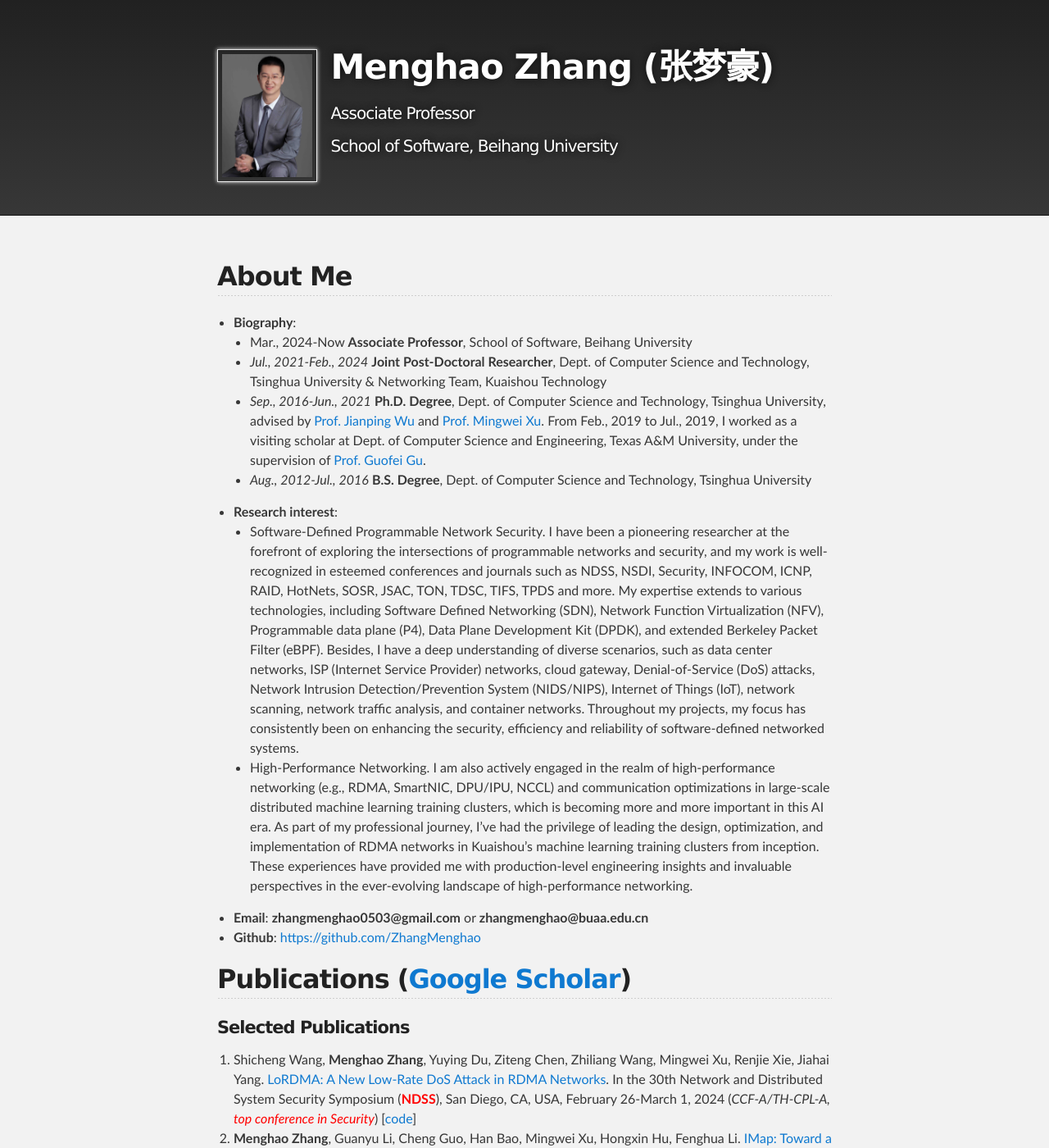
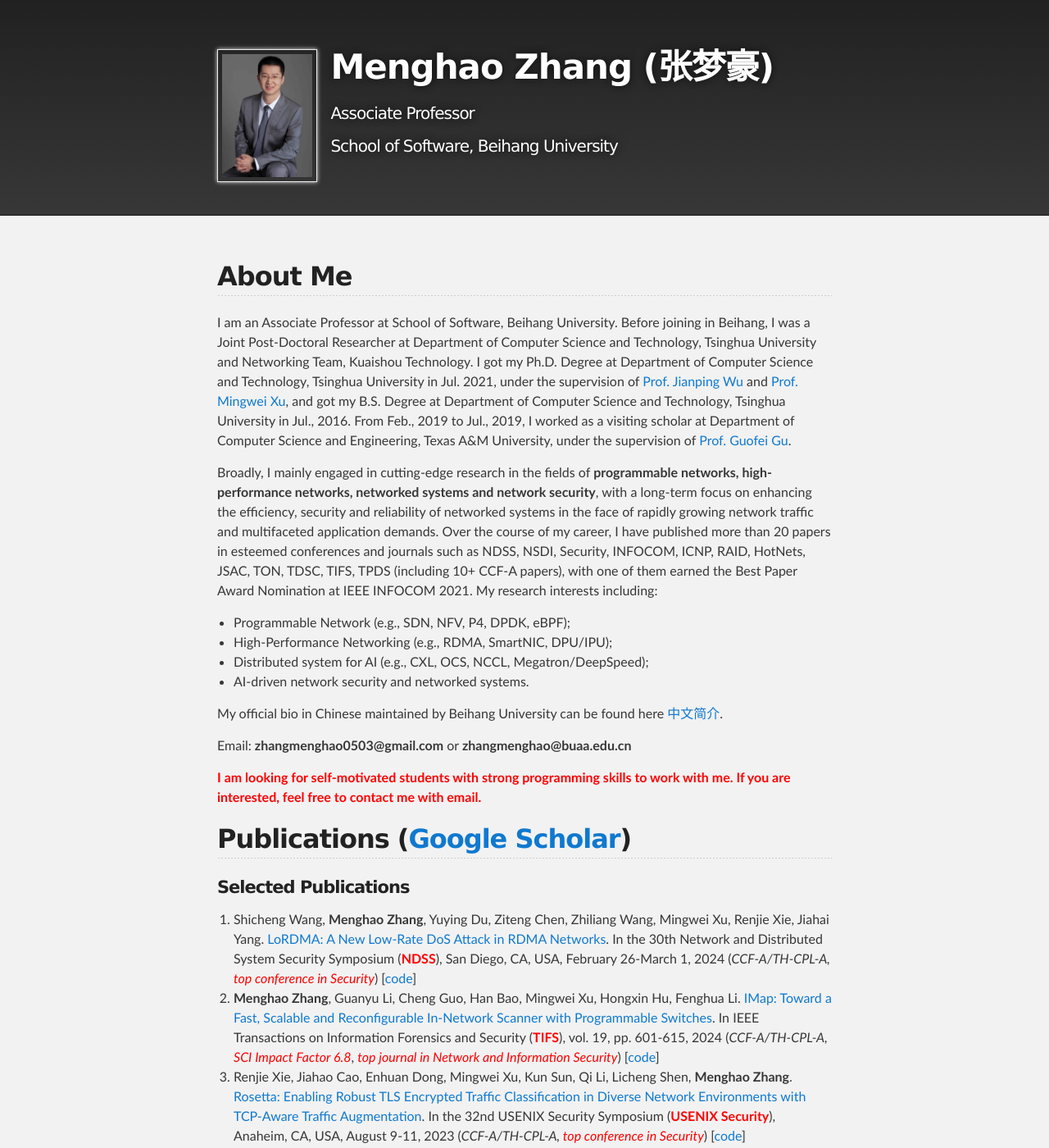
Before and after one commit to zhangmenghao/zhangmenghao.github.io, a Jekyll site: the page built from index.md, in a window 1280 px wide and 1400 px high. Shown: the whole window at 82% size. Built offline with Jekyll 4.4.1, drawn with Linux system fonts in a browser that asks for light colours.

Commit message:
Update organization

```diff
--- a/index.md
+++ b/index.md
@@ -8,18 +8,31 @@ category: Tech
 
 ## About Me
 
-* **Biography**:
-    - Mar., 2024-Now **Associate Professor**, School of Software, Beihang University
-    - *Jul., 2021-Feb., 2024*  **Joint Post-Doctoral Researcher**, Dept. of Computer Science and Technology, Tsinghua University & Networking Team, Kuaishou Technology
-    - *Sep., 2016-Jun., 2021*  **Ph.D. Degree**, Dept. of Computer Science and Technology, Tsinghua University, advised by [Prof. Jianping Wu](https://www.cs.tsinghua.edu.cn/csen/info/1059/4003.htm) and [Prof. Mingwei Xu](http://routing.netlab.tsinghua.edu.cn/tiki-index.php?page=Mingwei+Xu).
-    <!--During the past few years, I am fortunate to work with seniors and partners from my lab ([Prof. Jun Bi](https://scholar.google.com/citations?user=9c8plF0AAAAJ&hl=en), [Prof. Qi Li](https://sites.google.com/site/qili2012/), Dr. Zhaogeng Li, Dr. Kai Gao, Jiasong Bai, [Dr. Guanyu Li](https://guanyu.li/), Yi Qiao, Shicheng Wang, Chang Liu, Xiao Kong, Cheng Guo, Han Bao and etc.) and collaborators from Rice University ([Prof. Ang Chen](https://www.cs.rice.edu/~angchen/)), Texas A&M University ([Prof. Guofei Gu](http://faculty.cs.tamu.edu/guofei/), [Dr. Lei Xu](http://students.cse.tamu.edu/xray2012/)) and University at Buffalo, SUNY. ([Prof. Hongxin Hu](https://cse.buffalo.edu/~hongxinh/)). -->
-    From Feb., 2019 to Jul., 2019, I worked as a visiting scholar at Dept. of Computer Science and Engineering, Texas A&M University, under the supervision of [Prof. Guofei Gu](http://faculty.cs.tamu.edu/guofei/).
-    - *Aug., 2012-Jul., 2016*  **B.S. Degree**, Dept. of Computer Science and Technology, Tsinghua University
-* **Research interest**:
+
+I am an Associate Professor at School of Software, Beihang University.
+Before joining in Beihang, I was a Joint Post-Doctoral Researcher at Department of Computer Science and Technology, Tsinghua University and Networking Team, Kuaishou Technology.
+I got my Ph.D. Degree at Department of Computer Science and Technology, Tsinghua University in Jul. 2021, under the supervision of [Prof. Jianping Wu](https://www.tsinghua.edu.cn/info/1166/93896.htm) and [Prof. Mingwei Xu](https://scholar.google.com/citations?user=xL6zuCMAAAAJ&hl=zh-CN), and got my B.S. Degree at Department of Computer Science and Technology, Tsinghua University in Jul., 2016.
+From Feb., 2019 to Jul., 2019, I worked as a visiting scholar at Department of Computer Science and Engineering, Texas A&M University, under the supervision of [Prof. Guofei Gu](http://faculty.cs.tamu.edu/guofei/).
+
+Broadly, I mainly engaged in cutting-edge research in the fields of __programmable networks, high-performance networks, networked systems and network security__, with a long-term focus on enhancing the efficiency, security and reliability of networked systems in the face of rapidly growing network traffic and multifaceted application demands.
+Over the course of my career, I have published more than 20 papers in esteemed conferences and journals such as NDSS, NSDI, Security, INFOCOM, ICNP, RAID, HotNets, JSAC, TON, TDSC, TIFS, TPDS (including 10+ CCF-A papers), with one of them earned the Best Paper Award Nomination at IEEE INFOCOM 2021. My research interests including:
+* Programmable Network (e.g., SDN, NFV, P4, DPDK, eBPF);
+* High-Performance Networking (e.g., RDMA, SmartNIC, DPU/IPU);
+* Distributed system for AI (e.g., CXL, OCS, NCCL, Megatron/DeepSpeed);
+* AI-driven network security and networked systems.
+
+
+My official bio in Chinese maintained by Beihang University can be found here [中文简介](https://shi.buaa.edu.cn/zhangmenghao/zh_CN/index/208552/list/index.htm).
+
+Email: **zhangmenghao0503@gmail.com** or **zhangmenghao@buaa.edu.cn**
+
+**<font color='red'>I am looking for self-motivated students with strong programming skills to work with me. If you are interested, feel free to contact me with email.</font>**
+
+<!-- * **Research interest**:
     - Software-Defined Programmable Network Security. I have been a pioneering researcher at the forefront of exploring the intersections of programmable networks and security, and my work is well-recognized in esteemed conferences and journals such as NDSS, NSDI, Security, INFOCOM, ICNP, RAID, HotNets, SOSR, JSAC, TON, TDSC, TIFS, TPDS and more. My expertise extends to various technologies, including Software Defined Networking (SDN), Network Function Virtualization (NFV), Programmable data plane (P4), Data Plane Development Kit (DPDK), and extended Berkeley Packet Filter (eBPF). Besides, I have a deep understanding of diverse scenarios, such as data center networks, ISP (Internet Service Provider) networks, cloud gateway, Denial-of-Service (DoS) attacks, Network Intrusion Detection/Prevention System (NIDS/NIPS), Internet of Things (IoT), network scanning, network traffic analysis, and container networks. Throughout my projects, my focus has consistently been on enhancing the security, efficiency and reliability of software-defined networked systems.
     - High-Performance Networking. I am also actively engaged in the realm of high-performance networking (e.g., RDMA, SmartNIC, DPU/IPU, NCCL) and communication optimizations in large-scale distributed machine learning training clusters, which is becoming more and more important in this AI era. As part of my professional journey, I've had the privilege of leading the design, optimization, and implementation of RDMA networks in Kuaishou's machine learning training clusters from inception. These experiences have provided me with production-level engineering insights and invaluable perspectives in the ever-evolving landscape of high-performance networking.
 * **Email**: **zhangmenghao0503@gmail.com** or **zhangmenghao@buaa.edu.cn**
-* **Github**: [https://github.com/ZhangMenghao](https://github.com/ZhangMenghao)
+* **Github**: [https://github.com/ZhangMenghao](https://github.com/ZhangMenghao) -->
 <!-- * **Resume**: [中文简历](./resume/CV_Chinese.pdf) -->
 
 
```
